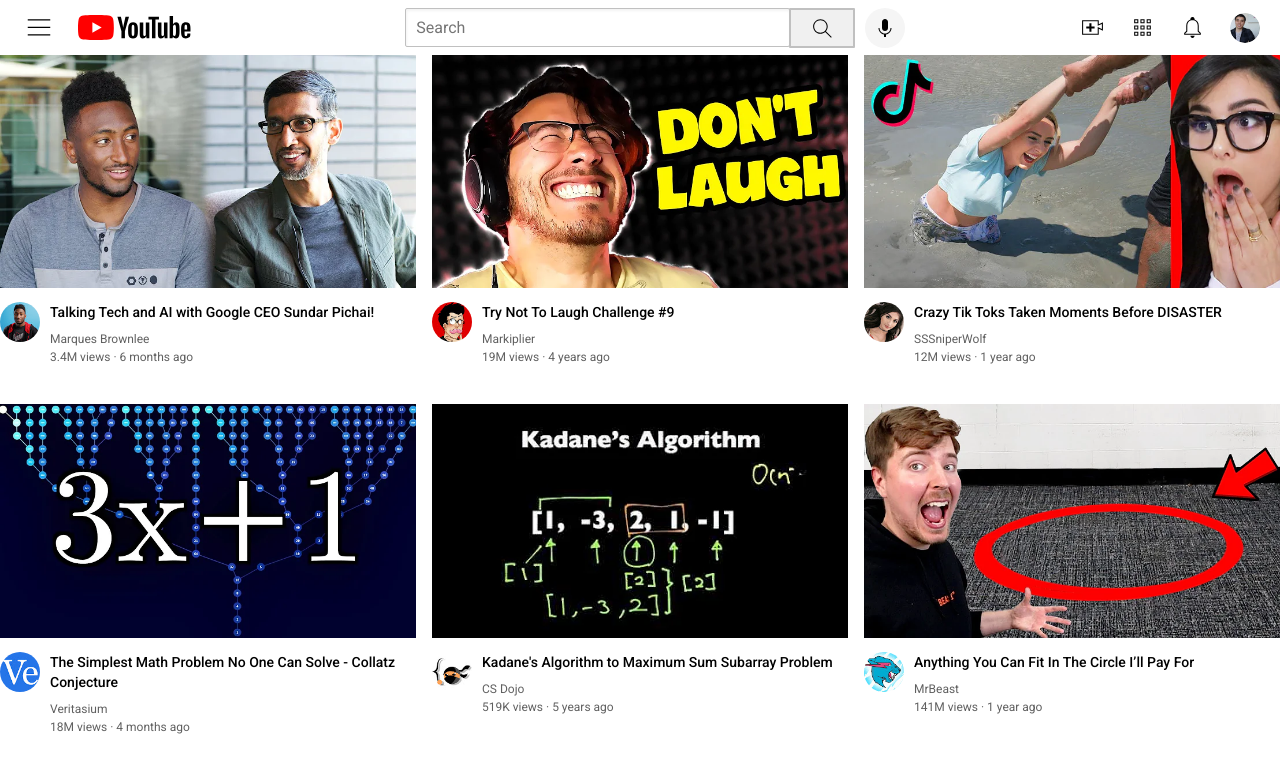
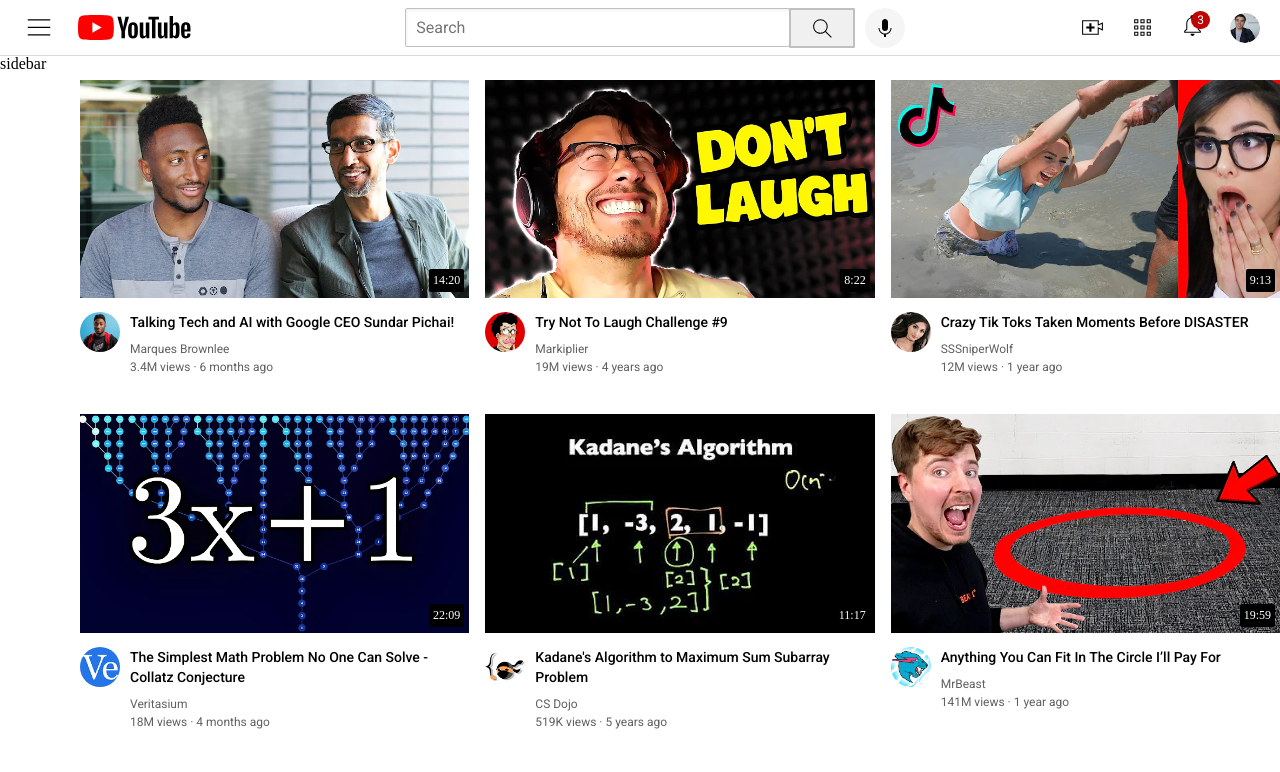
Before and after one commit to fatiq123/html-css-course, a plain HTML site: page youtube/youtube.html in a window 1280 px wide. Drawn offline with Linux system fonts and the light colour scheme.

Commit message:
position in css

```diff
--- a/youtube/styles/general.css
+++ b/youtube/styles/general.css
@@ -6,4 +6,6 @@ p {
 
 body {
     margin: 0;
+    padding-top: 80px;
+    padding-left: 80px;
 }
--- a/youtube/styles/header.css
+++ b/youtube/styles/header.css
@@ -4,6 +4,19 @@
     flex-direction: row;
     align-items: center;
     justify-content: space-between;
+
+    position: fixed;
+    top: 0;
+    left: 0;
+    right: 0;
+
+    background-color: white;
+
+    border-bottom-width: 1px;
+    border-bottom-style: solid;
+    border-bottom-color: rgb(224, 219, 219);
+
+    z-index: 100;
 }
 
 .left-section {
@@ -96,3 +109,25 @@
     height: 30px;
     border-radius: 16px;
 }
+
+
+
+
+
+.notifications-icon-container {
+    position: relative;
+}
+.notifications-count {
+    position: absolute;
+    top: -2px;
+    right: -5px;
+    background-color: rgb(191, 2, 2);
+    color: white;
+    padding-top: 2px;
+    padding-bottom: 2px;
+    padding-left: 6px;
+    padding-right: 6px;
+    font-family: Roboto, Arial;
+    font-size: 12px;
+    border-radius: 10px;
+}
--- /dev/null
+++ b/youtube/styles/sidebar.css
@@ -0,0 +1,8 @@
+.sidebar {
+    position: fixed;
+    left: 0px;
+    top: 55px;
+    width: 70px;
+    bottom: 0px;
+    background-color: white;
+}
--- a/youtube/styles/video.css
+++ b/youtube/styles/video.css
@@ -18,6 +18,7 @@
 
 .thumbnail-row {
     margin-bottom: 10px;
+    position: relative;
 }
 
 .video-author,
@@ -43,3 +44,19 @@
     column-gap: 16px;
     row-gap: 40px;
 }
+
+.video-time {
+    font-size: Roboto, Arial;
+    font-size: 12px;
+    font-weight: 500;
+    padding-left: 4px;
+    padding-right: 4px;
+    padding-top: 4px;
+    padding-bottom: 4px;
+    border-radius: 2px;
+    background-color: black;
+    color: white;
+    position: absolute;
+    bottom: 10px;
+    right: 5px;
+}
--- a/youtube/youtube.html
+++ b/youtube/youtube.html
@@ -12,6 +12,7 @@
     <link rel="stylesheet" href="styles/video.css">
     <link rel="stylesheet" href="styles/header.css">
     <link rel="stylesheet" href="styles/general.css">
+    <link rel="stylesheet" href="styles/sidebar.css">
 
 </head>
 
@@ -25,14 +26,25 @@
         <div class="middle-section">
             <input class="search-bar" type="text" placeholder="Search">
             <button class="search-button"><img class="search-icon" src="icons/search.svg"></button>
-            <button class="voice-search-button"><img class="voice-search-icon" src="icons/voice-search-icon.svg"></button>
+            <button class="voice-search-button"><img class="voice-search-icon"
+                    src="icons/voice-search-icon.svg"></button>
         </div>
         <div class="right-section">
             <img class="upload-icon" src="icons/upload.svg">
             <img class="youtube-apps-icon" src="icons/youtube-apps.svg">
-            <img class="notifications-icon" src="icons/notifications.svg">
+            <div class="notifications-icon-container">
+                <img class="notifications-icon" src="icons/notifications.svg">
+                <div class="notifications-count">3</div>
+            </div>
             <img class="current-user-picture" src="channel-thumbnails/my-channel.jpeg">
         </div>
+    </div>
+
+
+
+
+    <div class="sidebar">
+        sidebar
     </div>
 
 
@@ -43,6 +55,7 @@
             <!-- this div is for picture in vertical fashion -->
             <div class="thumbnail-row">
                 <img class="thumbnail" src="thumbnails/thumbnail-1.webp">
+                <div class="video-time">14:20</div>
             </div>
 
             <!-- this div contains other divs including channel-owner picture and title...  -->
@@ -70,6 +83,7 @@
         <div class="video-preview">
             <div class="thumbnail-row">
                 <img class="thumbnail" src="thumbnails/thumbnail-2.webp">
+                <div class="video-time">8:22</div>
             </div>
             <div class="video-info-grid">
                 <div class="channel-picture">
@@ -96,6 +110,7 @@
         <div class="video-preview">
             <div class="thumbnail-row">
                 <img class="thumbnail" src="thumbnails/thumbnail-3.webp">
+                <div class="video-time">9:13</div>
             </div>
             <div class="video-info-grid">
                 <div class="channel-picture">
@@ -119,6 +134,7 @@
         <div class="video-preview">
             <div class="thumbnail-row">
                 <img class="thumbnail" src="thumbnails/thumbnail-4.webp">
+                <div class="video-time">22:09</div>
             </div>
             <div class="video-info-grid">
                 <div class="channel-picture">
@@ -143,6 +159,7 @@
         <div class="video-preview">
             <div class="thumbnail-row">
                 <img class="thumbnail" src="thumbnails/thumbnail-5.webp">
+                <div class="video-time">11:17</div>
             </div>
             <div class="video-info-grid">
                 <div class="channel-picture">
@@ -166,6 +183,7 @@
         <div class="video-preview">
             <div class="thumbnail-row">
                 <img class="thumbnail" src="thumbnails/thumbnail-6.webp">
+                <div class="video-time">19:59</div>
             </div>
             <div class="video-info-grid">
                 <div class="channel-picture">
```
Also changed, not shown: youtube/position.html (added, +31 -0 lines).
